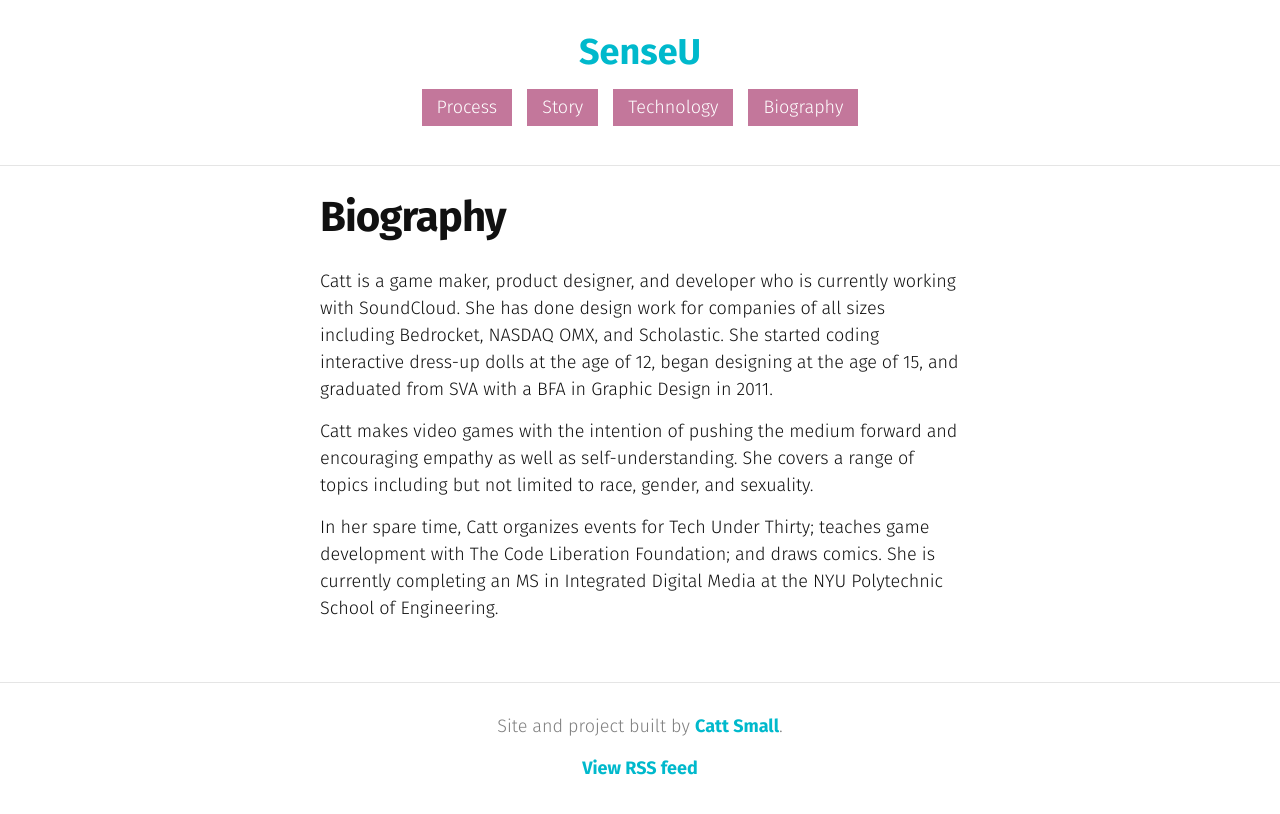
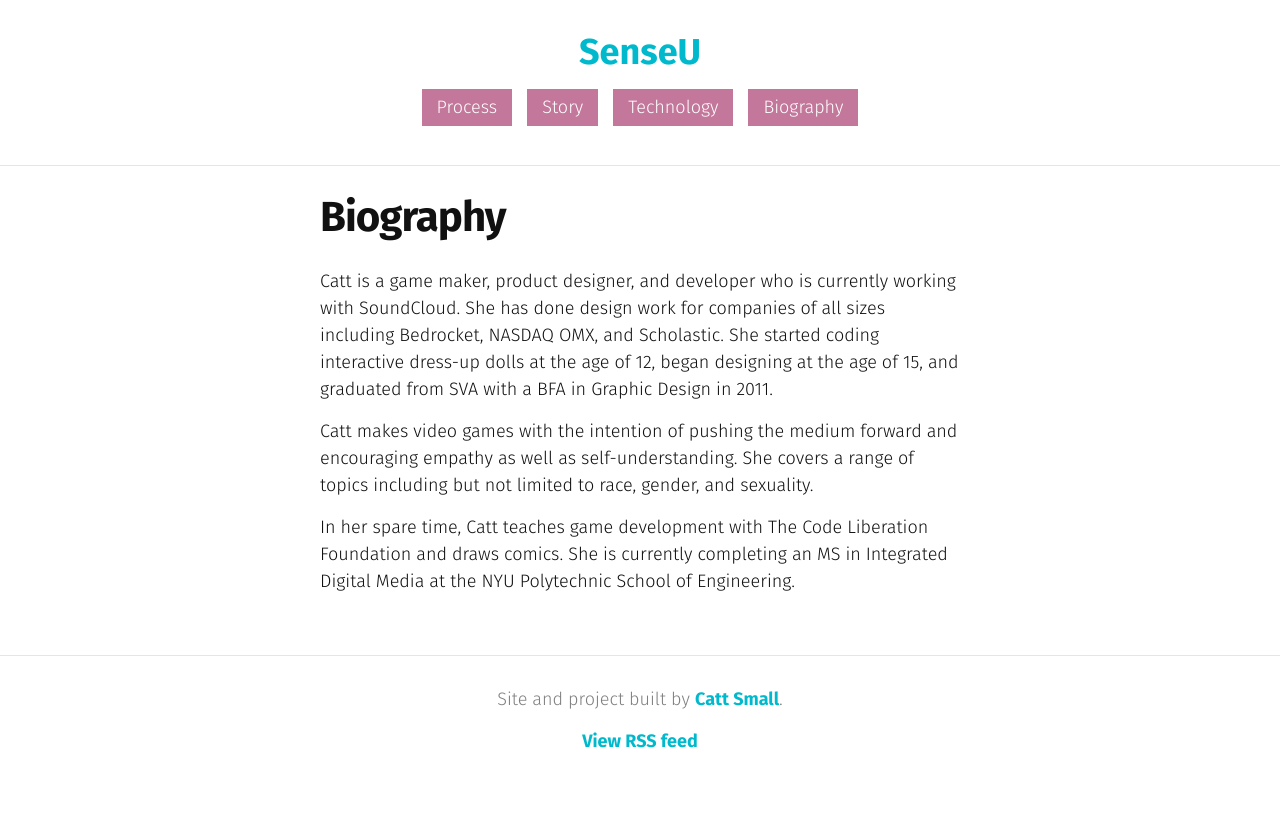
Before and after one commit to cattsmall/thesis-website, a Jekyll site: the page built from bio.md, in a window 1280 px wide. Shown: the top 814 px of the page. Built offline with Jekyll 4.4.1, drawn with Linux system fonts in a browser that asks for light colours.

Commit message:
updated bio

```diff
--- a/bio.md
+++ b/bio.md
@@ -8,4 +8,4 @@ Catt is a game maker, product designer, and developer who is currently working w
 
 Catt makes video games with the intention of pushing the medium forward and encouraging empathy as well as self-understanding. She covers a range of topics including but not limited to race, gender, and sexuality.
 
-In her spare time, Catt organizes events for Tech Under Thirty; teaches game development with The Code Liberation Foundation; and draws comics. She is currently completing an MS in Integrated Digital Media at the NYU Polytechnic School of Engineering.
+In her spare time, Catt teaches game development with The Code Liberation Foundation and draws comics. She is currently completing an MS in Integrated Digital Media at the NYU Polytechnic School of Engineering.
```
